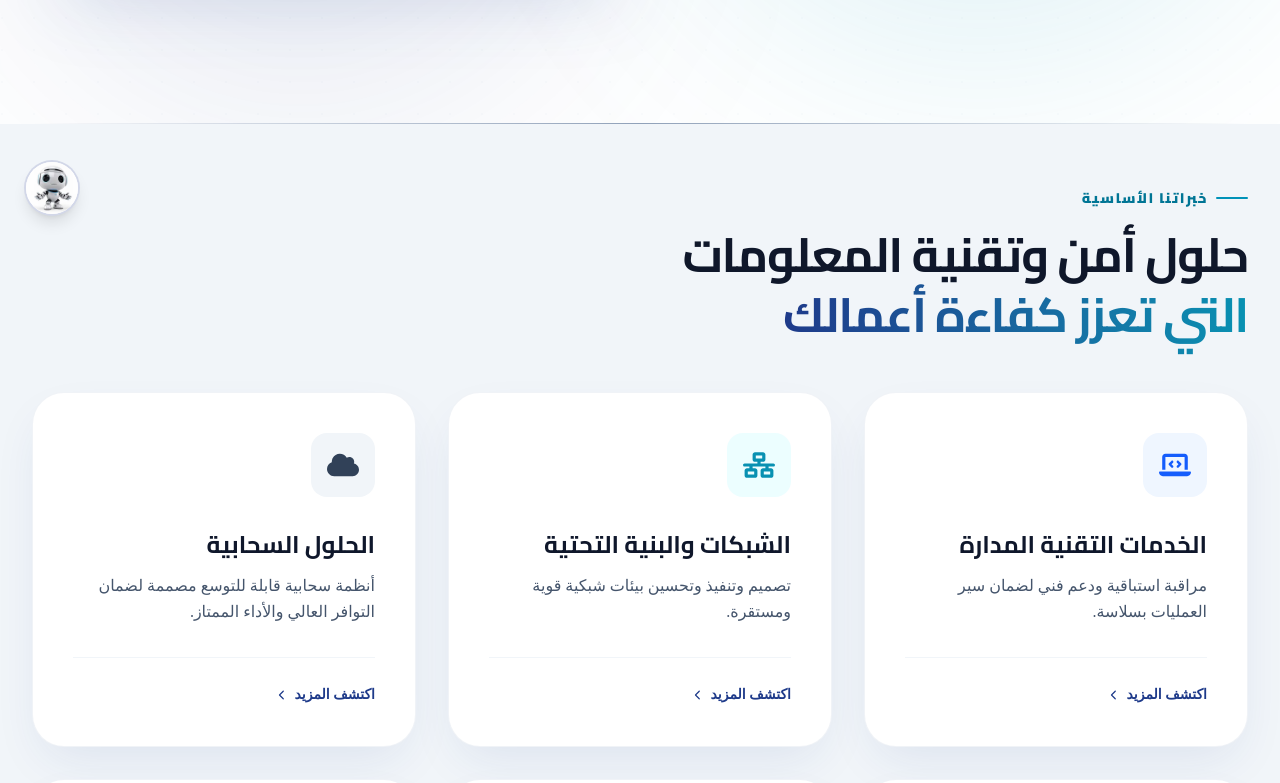
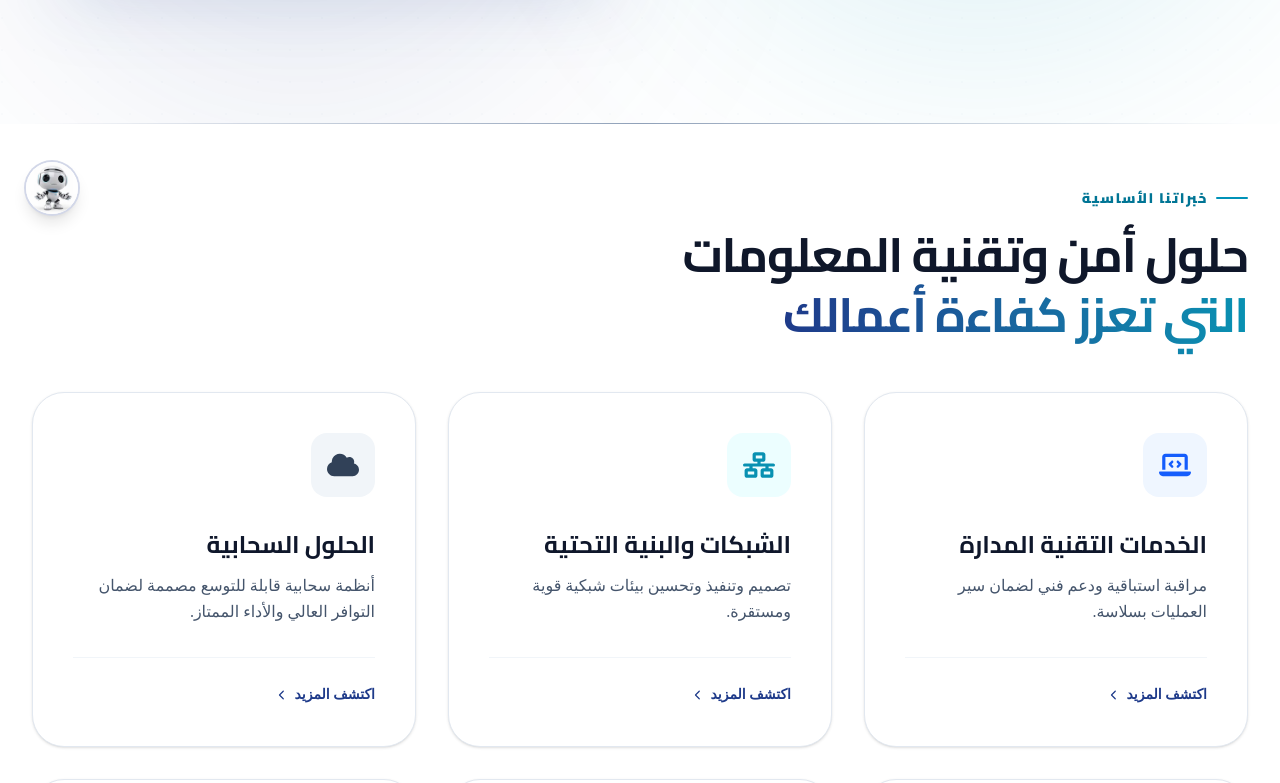
Before and after one commit to Tarek-Ali0/Valict, a Next.js app: page /ar in a window 1280 px wide. Shown: the part 560-1343 px from the top of the page. Built offline with nearby package versions, Linux system fonts and the light colour scheme; a web font is replaced by a local one.

Commit message:
Update Services component styles for consistency

```diff
--- a/src/components/Services.tsx
+++ b/src/components/Services.tsx
@@ -65,7 +65,7 @@ export function Services({ dict, lang = "ar" }: ServicesProps) {
   return (
     <section
       id="services"
-      className="bg-[#F1F5F9] dark:bg-[#0B1120] transition-colors duration-300"
+      className="bg-white dark:bg-[#0B1120] transition-colors duration-300"
     >
 
       <div className="max-w-7xl mx-auto px-4 sm:px-6 md:px-8 pt-12 md:pt-16 pb-12 md:pb-16">
@@ -105,7 +105,7 @@ export function Services({ dict, lang = "ar" }: ServicesProps) {
               <motion.div
                 key={index}
                 variants={cardVariants}
-                className="group bg-white dark:bg-slate-900 p-8 md:p-10 rounded-[2rem] shadow-premium hover:shadow-2xl hover:shadow-valict-navy/10 hover:bg-valict-navy dark:hover:bg-valict-navy hover:-translate-y-2 transition-all duration-500 border border-slate-200/50 dark:border-slate-800 hover:border-valict-cyan/30 dark:hover:border-valict-cyan/30 flex flex-col h-full text-start"
+                className="group bg-white dark:bg-slate-900 p-8 md:p-10 rounded-[2rem] shadow-sm hover:shadow-2xl hover:shadow-valict-navy/10 hover:bg-valict-navy dark:hover:bg-valict-navy hover:-translate-y-2 transition-all duration-500 border border-slate-200 dark:border-slate-800 hover:border-valict-cyan/30 dark:hover:border-valict-cyan/30 flex flex-col h-full text-start"
               >
                 <div
                   className={`w-14 h-14 md:w-16 md:h-16 rounded-2xl flex items-center justify-center mb-6 md:mb-8 transition-all duration-500 group-hover:bg-white/10 group-hover:scale-110 ${colors.bg}`}
```
